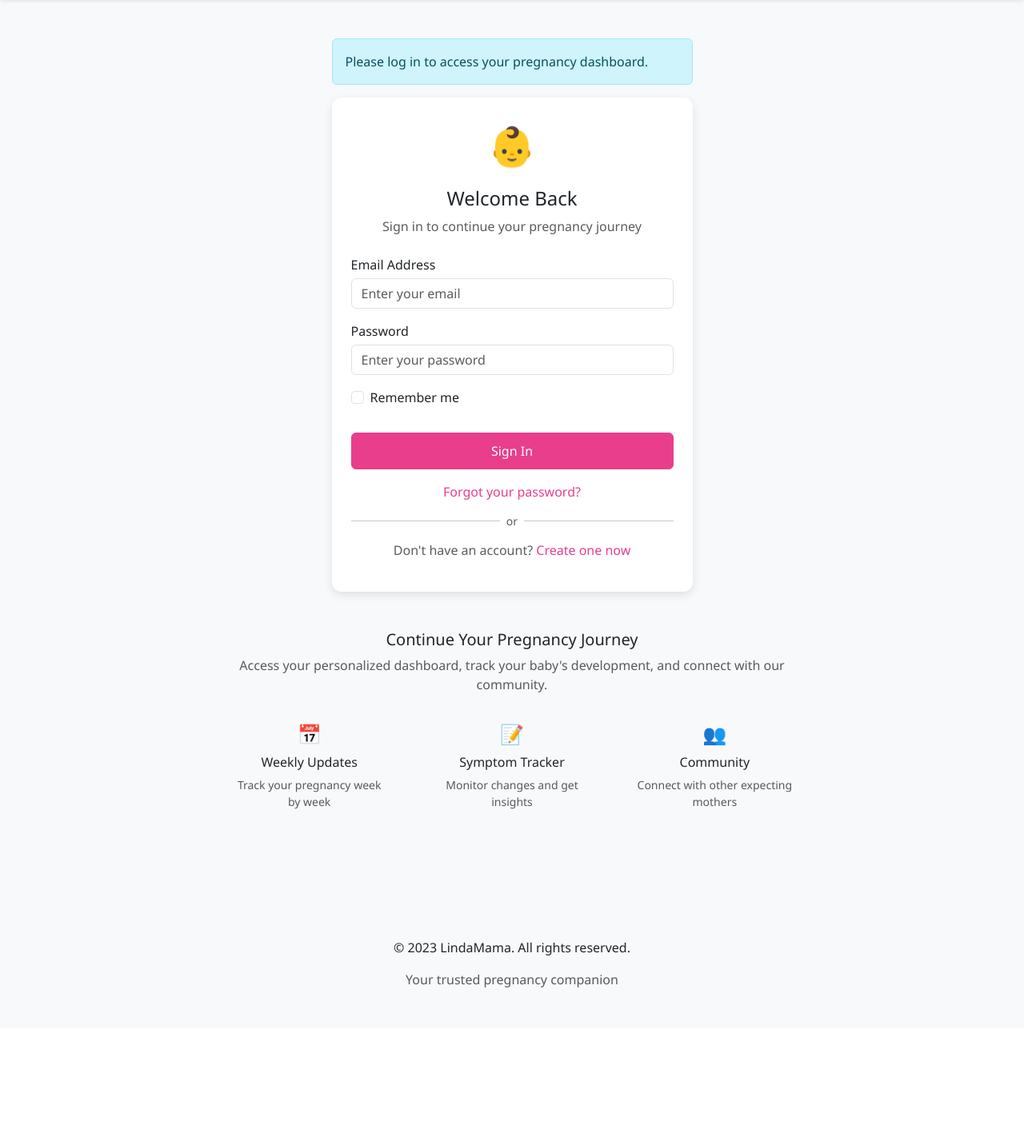
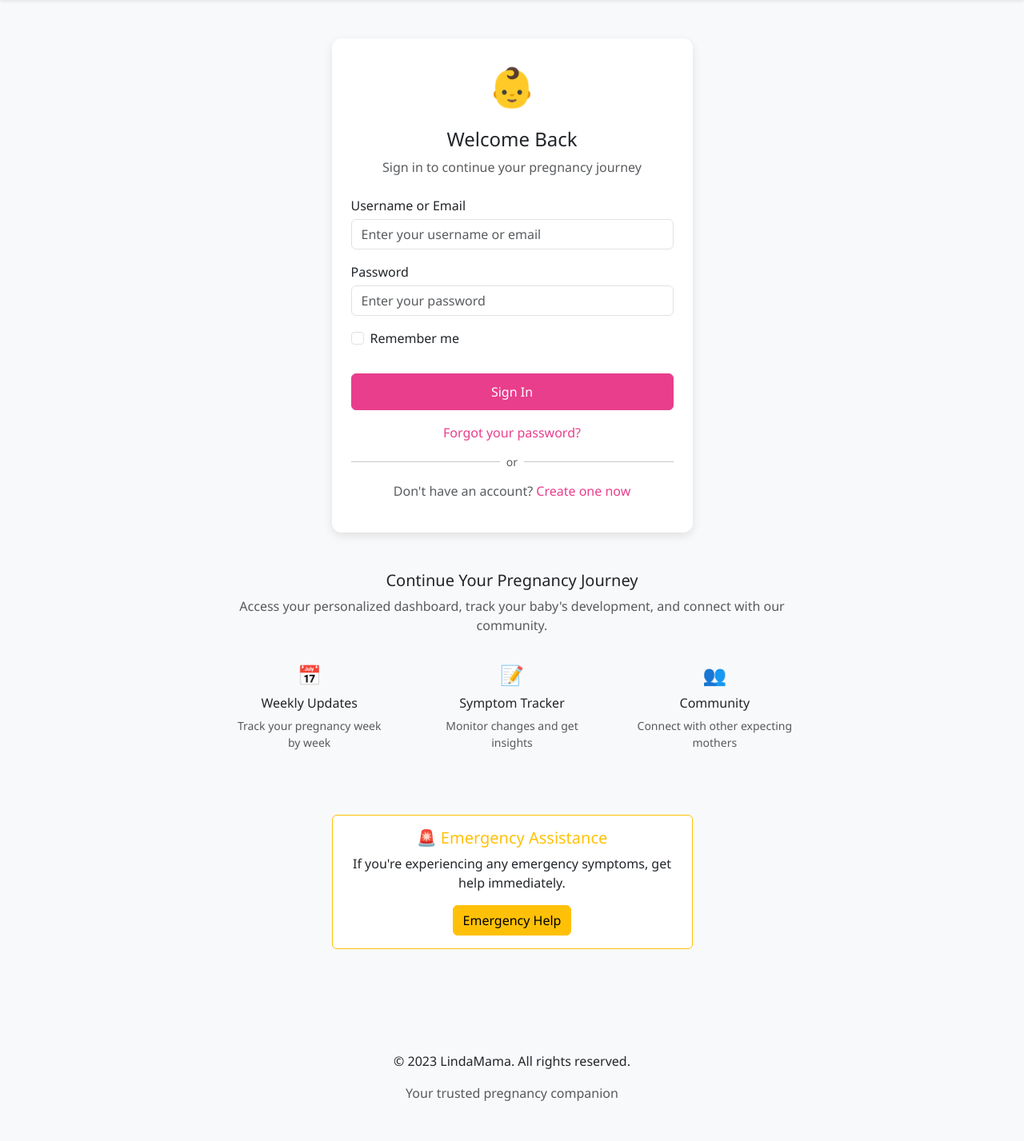
Before and after one commit to ayioka/Linda-Mama-Pregnancy-App, a Django app: template pregnancy/templates/pregnancy/login.html in a window 1280 px wide. Shown: the part 56-1483 px from the top of the page at 80% size. Before the commit the page ends 1291 px from the top, so only its background shows below. Run offline with Django 4.2, Linux system fonts and the light colour scheme; the template is opened without the code that fills it, so the values that code supplies are empty.

Commit message:
Refactor login form with username/email field
Updated login form to include username/email input and error handling.

```diff
--- a/pregnancy/templates/pregnancy/login.html
+++ b/pregnancy/templates/pregnancy/login.html
@@ -69,14 +69,14 @@
 <body class="bg-light">
 <nav class="navbar navbar-expand-md navbar-light bg-white shadow-sm">
   <div class="container">
-    <a class="navbar-brand" href="#">LindaMama</a>
+    <a class="navbar-brand" href="/">LindaMama</a>
     <button class="navbar-toggler" type="button" data-bs-toggle="collapse" data-bs-target="#navbarNav">
       <span class="navbar-toggler-icon"></span>
     </button>
     <div class="collapse navbar-collapse" id="navbarNav">
       <ul class="navbar-nav ms-auto">
-        <li class="nav-item"><a class="nav-link active" href="#">Login</a></li>
-        <li class="nav-item"><a class="nav-link" href="#">Register</a></li>
+        <li class="nav-item"><a class="nav-link active" href="/login/">Login</a></li>
+        <li class="nav-item"><a class="nav-link" href="/signup/">Register</a></li>
       </ul>
     </div>
   </div>
@@ -86,15 +86,13 @@
   <!-- Messages block - showing sample messages -->
   <div class="row justify-content-center">
     <div class="col-md-5">
-      <div class="alert alert-info d-none" id="infoAlert">
+      <div class="alert alert-info" id="infoAlert">
         Please log in to access your pregnancy dashboard.
       </div>
-      <!-- Uncomment to show error message -->
-      <!--
-      <div class="alert alert-danger">
-        Invalid email or password. Please try again.
+      <!-- Error message container -->
+      <div class="alert alert-danger d-none" id="errorAlert">
+        Invalid username or password. Please try again.
       </div>
-      -->
     </div>
   </div>
 
@@ -109,22 +107,22 @@
             <p class="text-muted">Sign in to continue your pregnancy journey</p>
           </div>
 
-          <form method="post" novalidate>
-            <!-- CSRF token would go here in Django -->
+          <form id="login-form" method="post" novalidate>
 
-            <!-- Email -->
+
+            <!-- Username/Email -->
             <div class="mb-3">
-              <label for="email" class="form-label">Email Address</label>
-              <input type="email" class="form-control" id="email" placeholder="Enter your email" required>
+              <label for="username" class="form-label">Username or Email</label>
+              <input type="text" class="form-control" id="username" name="username" placeholder="Enter your username or email" required>
               <div class="invalid-feedback">
-                Please provide a valid email address.
+                Please provide your username or email.
               </div>
             </div>
 
             <!-- Password -->
             <div class="mb-3">
               <label for="password" class="form-label">Password</label>
-              <input type="password" class="form-control" id="password" placeholder="Enter your password" required>
+              <input type="password" class="form-control" id="password" name="password" placeholder="Enter your password" required>
               <div class="invalid-feedback">
                 Please provide your password.
               </div>
@@ -132,7 +130,7 @@
 
             <!-- Remember me checkbox -->
             <div class="mb-3 form-check">
-              <input type="checkbox" class="form-check-input" id="rememberMe">
+              <input type="checkbox" class="form-check-input" id="rememberMe" name="remember_me">
               <label class="form-check-label" for="rememberMe">
                 Remember me
               </label>
@@ -143,7 +141,7 @@
 
           <!-- Forgot password link -->
           <div class="mt-3 text-center">
-            <a href="#" class="forgot-password-link">Forgot your password?</a>
+            <a href="/password-reset/" class="forgot-password-link">Forgot your password?</a>
           </div>
 
           <!-- Divider -->
@@ -154,7 +152,7 @@
 
           <!-- Register link -->
           <div class="text-center">
-            <p class="text-muted">Don't have an account? <a href="#" class="register-link">Create one now</a></p>
+            <p class="text-muted">Don't have an account? <a href="/signup/" class="register-link">Create one now</a></p>
           </div>
         </div>
       </div>
@@ -193,6 +191,19 @@
       </div>
     </div>
   </div>
+
+  <!-- Emergency Section -->
+  <div class="row justify-content-center mt-5">
+    <div class="col-md-5">
+      <div class="card border-warning">
+        <div class="card-body text-center">
+          <h5 class="card-title text-warning">🚨 Emergency Assistance</h5>
+          <p class="card-text">If you're experiencing any emergency symptoms, get help immediately.</p>
+          <button class="btn btn-warning emergency-btn">Emergency Help</button>
+        </div>
+      </div>
+    </div>
+  </div>
 </div>
 
 <footer class="footer">
@@ -203,33 +214,54 @@
 </footer>
 
 <script src="https://cdn.jsdelivr.net/npm/bootstrap@5.3.1/dist/js/bootstrap.bundle.min.js"></script>
+
+<!-- Load LindaMama JavaScript Files -->
 <script>
-  // Form validation
-  (function() {
-    'use strict';
+  // CSRF token function for Django
+  function getCSRFToken() {
+    // This will be replaced with actual Django CSRF token
+    return document.querySelector('[name=csrfmiddlewaretoken]')?.value || '{{ csrf_token }}';
+  }
 
-    // Fetch all the forms we want to apply custom Bootstrap validation styles to
-    var forms = document.querySelectorAll('form');
+  // Form validation and submission
+  document.addEventListener('DOMContentLoaded', function() {
+    const loginForm = document.getElementById('login-form');
+    const errorAlert = document.getElementById('errorAlert');
 
-    // Loop over them and prevent submission
-    Array.prototype.slice.call(forms).forEach(function(form) {
-      form.addEventListener('submit', function(event) {
-        if (!form.checkValidity()) {
-          event.preventDefault();
-          event.stopPropagation();
-        }
+    // Remove Bootstrap's default validation
+    loginForm.addEventListener('submit', function(event) {
+      event.preventDefault();
+      event.stopPropagation();
 
-        form.classList.add('was-validated');
-      }, false);
+      // Hide previous errors
+      errorAlert.classList.add('d-none');
+
+      // Basic validation
+      const username = document.getElementById('username').value;
+      const password = document.getElementById('password').value;
+
+      if (!username || !password) {
+        loginForm.classList.add('was-validated');
+        return;
+      }
+
+      // Submit via AJAX (handled by auth.js)
+      // The auth.js will handle the actual form submission
     });
-  })();
 
-  // Show info alert on page load
-  document.addEventListener('DOMContentLoaded', function() {
+    // Show info alert on page load
     setTimeout(function() {
-      document.getElementById('infoAlert').classList.remove('d-none');
-    }, 500);
+      document.getElementById('infoAlert').classList.add('d-none');
+    }, 3000);
   });
 </script>
+
+<script src="/static/js/utils.js"></script>
+<script src="/static/js/auth.js"></script>
+<script src="/static/js/navigation.js"></script>
+<script src="/static/js/actions.js"></script>
+<script src="/static/js/dashboard.js"></script>
+<script src="/static/js/main.js"></script>
+
 </body>
 </html>
```
